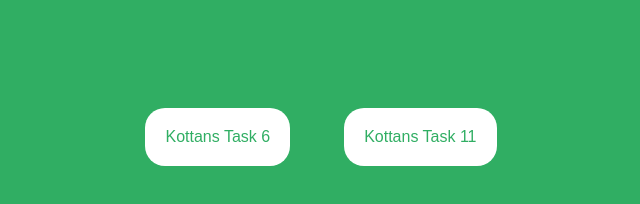
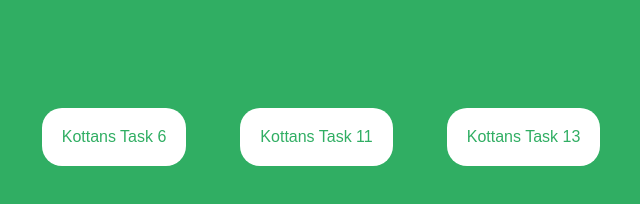
Before and after one commit to AnatoliyShumov/kottans-frontend, a plain HTML site: page index.html in a window 1280 px wide. Shown: the whole page, without its empty margins (319-959 px from the left). Drawn offline with Linux system fonts and the light colour scheme.

Commit message:
edit file

```diff
--- a/index.html
+++ b/index.html
@@ -41,5 +41,6 @@
 <body>
 <div><a href="task_js_dom/practical_task">Kottans Task 6</a></div>
 <div><a href="task_memory_pair_game">Kottans Task 11</a></div>
+<div><a href="task_friend_app">Kottans Task 13</a></div>
 </body>
 </html>
```
Also changed, not shown: 1 other file.
